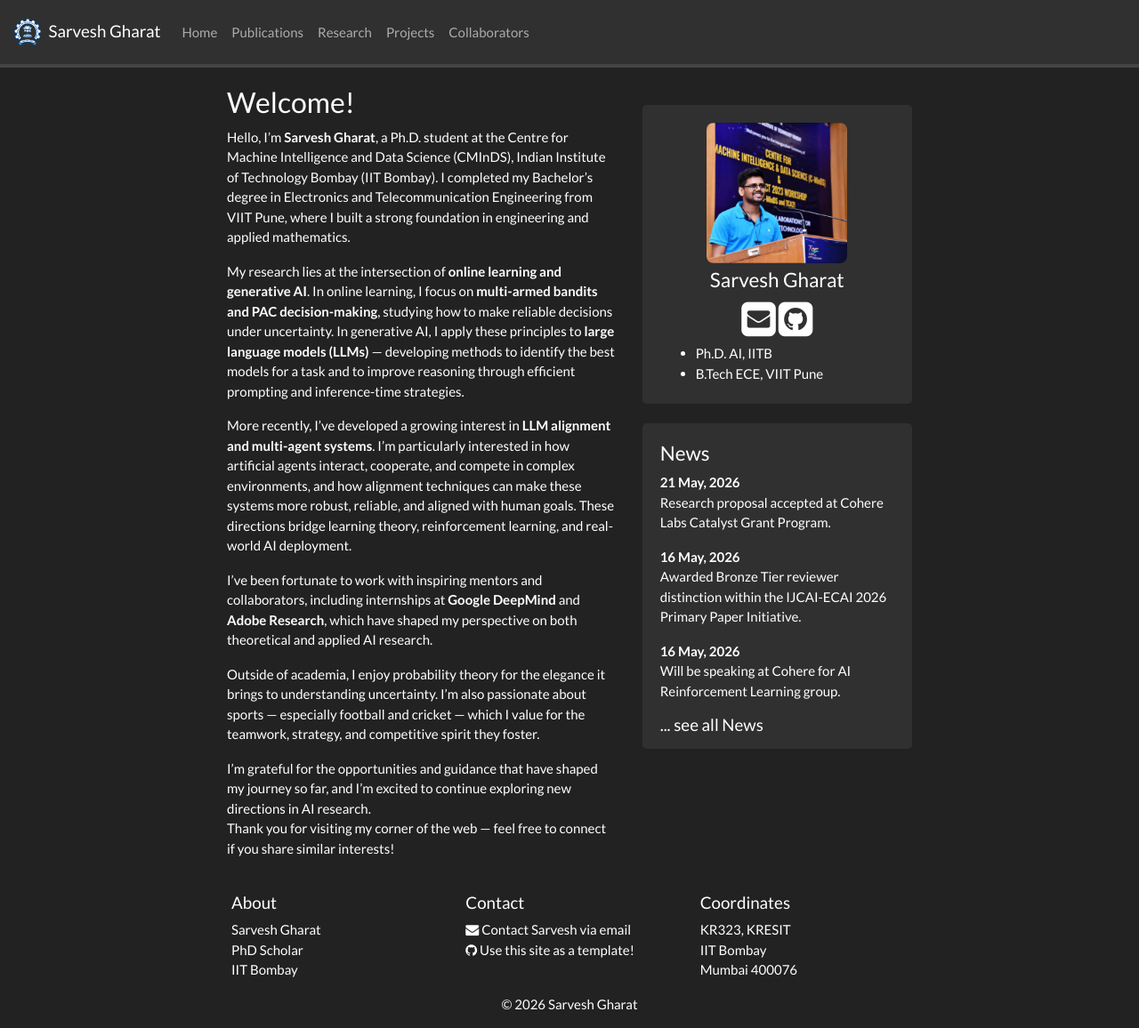
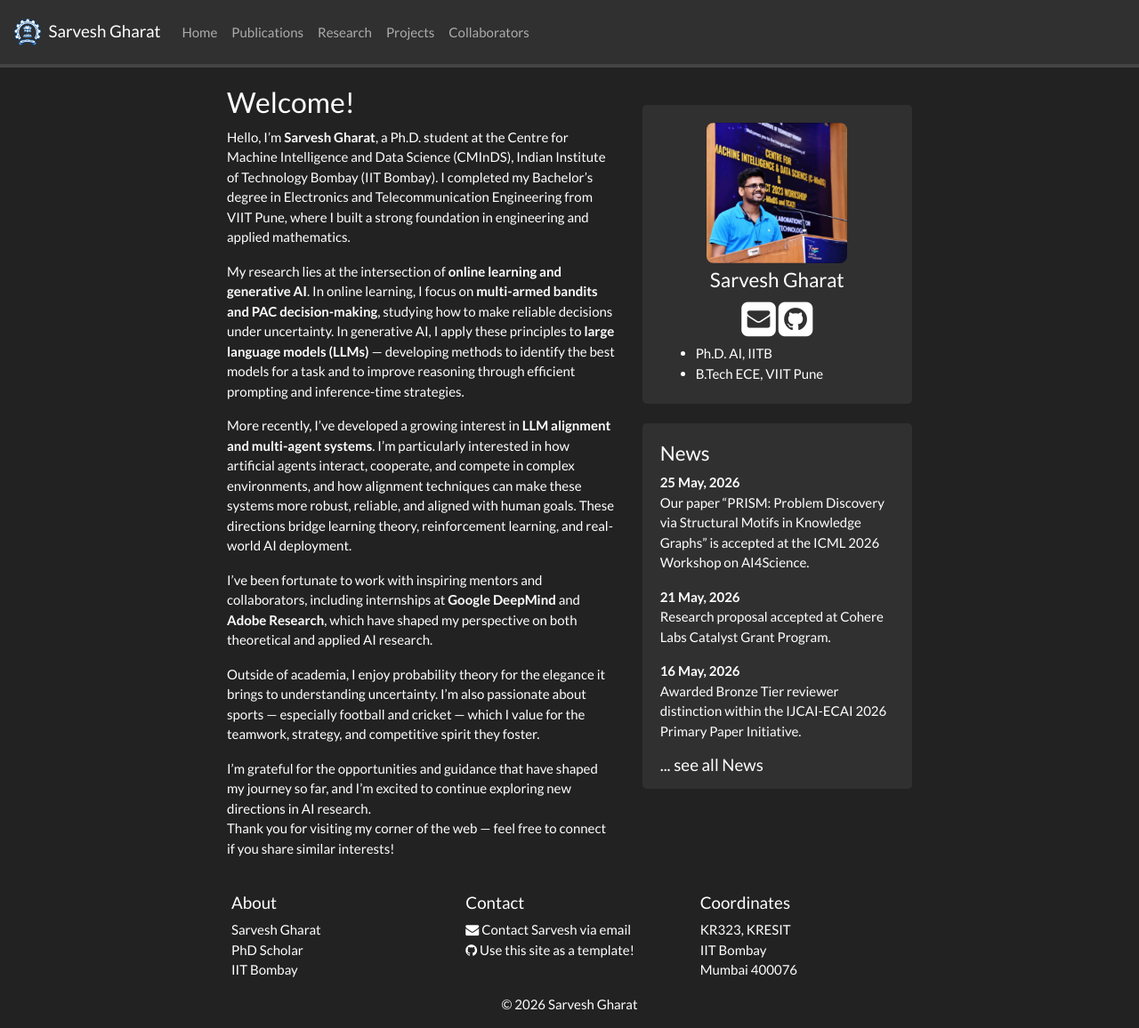
Before and after one commit to SarveshVGharat/SarveshVGharat.github.io, a Jekyll site: the page built from _pages/home.md, in a window 1280 px wide and 1156 px high. Shown: the whole window at 89% size. Built offline with Jekyll 4.4.1, drawn with Linux system fonts in a browser that asks for light colours; nearby versions of some CDN libraries; a style sheet for code colours, icons or effects is not loaded.

Commit message:
Update news.yml

```diff
--- a/_data/news.yml
+++ b/_data/news.yml
@@ -1,3 +1,6 @@
+- date: 25 May, 2026
+  headline: "Our paper “PRISM: Problem Discovery via Structural Motifs in Knowledge Graphs” is accepted at the ICML 2026 Workshop on AI4Science."
+
 - date: 21 May, 2026
   headline: "Research proposal accepted at Cohere Labs Catalyst Grant Program."
 
```
